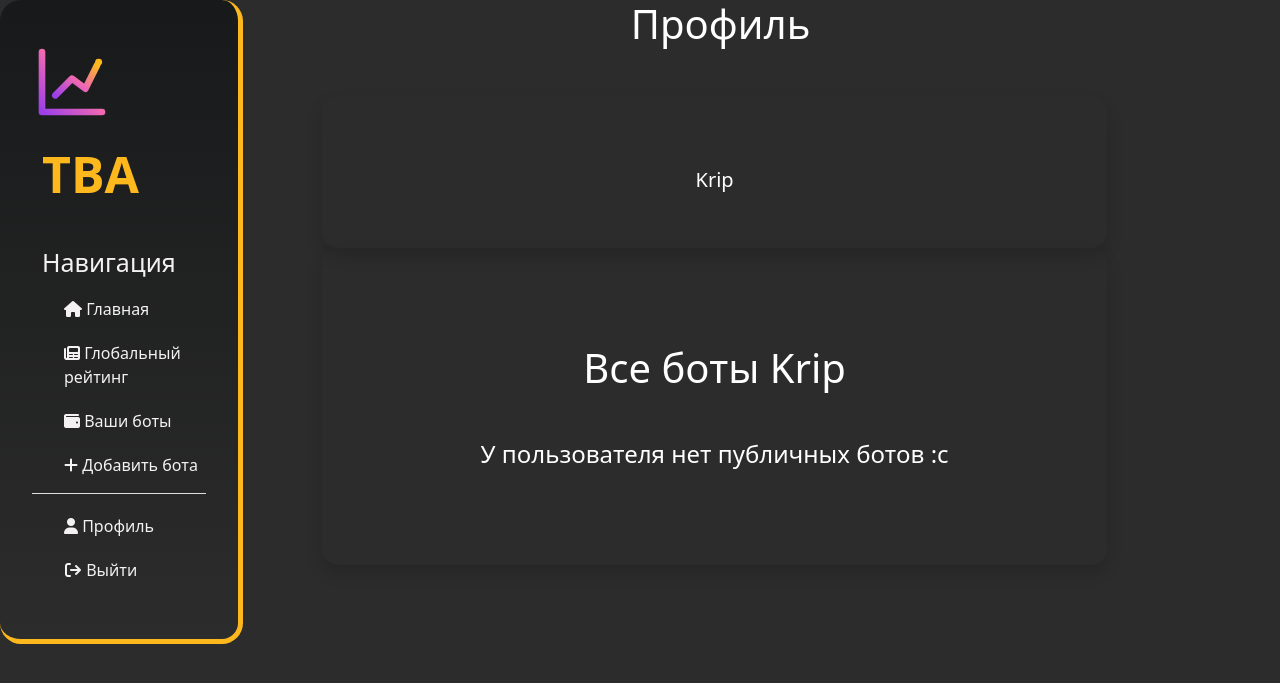
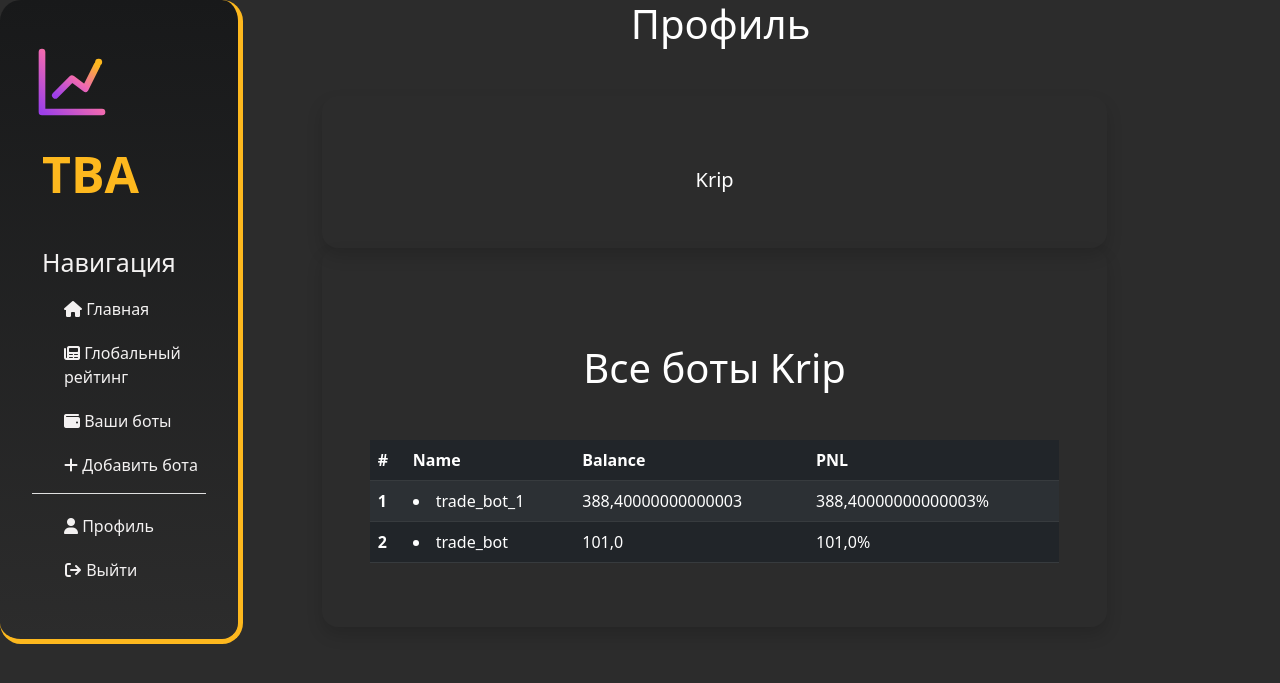
Before and after one commit to ska-19/trading_bots_arena_2, a Django app: page /user/profile/3 in a window 1280 px wide. Shown: the top 683 px of the page. Run offline with Django 4.2, Linux system fonts and the light colour scheme; a user stored in the database is signed in; data comes from the database, SQL or seed files in the repository.

Commit message:
fix_url + other_profile + upd_bots_list

```diff
--- a/templates/bots_list.html
+++ b/templates/bots_list.html
@@ -83,7 +83,7 @@
 
         </table>
   {% else %}
-    <h4 class="text-white text-center my-5"> Пока нет публичных ботов :c </h4>
+    <h4 class="text-white text-center my-5"> У вас пока нет ботов :c </h4>
   {% endif %}
     </div>
     <script>
--- a/templates/layout.html
+++ b/templates/layout.html
@@ -45,7 +45,7 @@
     <div>
         <ul>
             {% if request.user.is_authenticated %}
-            <a class="nav-link" href="{% url 'userprofile' user.id %}">
+            <a class="nav-link" href="{% url 'userprofile' request.user.id %}">
                 <li><i class="fa-sharp fa-solid fa-user"></i> Профиль</li>
             </a>
             <a href="{% url 'logout' %}">
--- a/templates/profile.html
+++ b/templates/profile.html
@@ -1,5 +1,6 @@
 {% extends 'layout.html' %}
 {% load static %}
+{% load django_template_maths %}
 
 
 {% block msg %}
@@ -43,11 +44,37 @@
   <div class="container">
     <div class="row mt-10">
       <div class="shadow col-lg-10 p-5 text-white rounded-4 mx-auto">
+         <table class="table table-striped table-dark">
           <h1 class="text-white text-center my-5"> Все боты {{ user.username }} </h1>
-                  {% if bots %}
-        {% else %}
-            <h4 class="text-white text-center my-5"> У пользователя нет публичных ботов :c </h4>
-        {% endif %}
+   {% if bots %}
+   <thead >
+    <tr>
+      <th scope="col">#</th>
+      <th scope="col">Name</th>
+      <th scope="col">Balance</th>
+      <th scope="col">PNL</th>
+    </tr>
+  </thead>
+    <tbody>
+    {% for bots_i in bots %}
+    <tr>
+      <th scope="row"> {{ forloop.counter }} </th>
+      <td>
+{#          <a class="nav-link" href="{% url 'bot_detail' bots_i.id %}">#}
+                <li>{{ bots_i.bot_name }}</li>
+{#          </a>#}
+      </td>
+      <td>{{ bots_i.balance|add_decimal:2 }}</td>
+      <td>{{ bots_i.balance|percent_of_number:bots_i.base_balance|add_decimal:2|sub:100 }}% </td>
+    </tr>
+{#        <small class="text-white"> &centerdot; {{ bots_i.create_at|date:"d F, Y" }}</small>#}
+
+    {% endfor %}
+  </tbody>
+</table>
+{% else %}
+    <h4 class="text-white text-center my-5"> Пока нет ботов :c </h4>
+{% endif %}
   </div>
 
     </div>
--- a/user_reg/views.py
+++ b/user_reg/views.py
@@ -34,8 +34,11 @@ def logout_user(request):
 
 def profile(request, id):
     if request.user.is_authenticated:
-        user = User.objects.get(id=id)
-        return render(request, 'profile.html', context={'user': user})
+        context = {
+            'user': User.objects.get(id=id),
+            'bots': Bot.objects.filter(is_public=True, user_id=id),
+        }
+        return render(request, 'profile.html', context=context)
     else:
         return HttpResponseRedirect('/user/login/')
 
@@ -59,14 +62,8 @@ def user_profile(request, id):
                     'form': form,
                 }
                 return render(request, 'userprofile.html', context)
+        else:
+            return profile(request, id)
 
-        else:
-            context = {
-                'user': User.objects.get(pk=id),
-            }
-            # except ObjectDoesNotExist:
-            #     messages.warning(request, 'User Does Not Exist')
-            # return redirect('home')
-            return render(request, 'profile.html', context)
     else:
         return HttpResponseRedirect('/user/login/')
```
